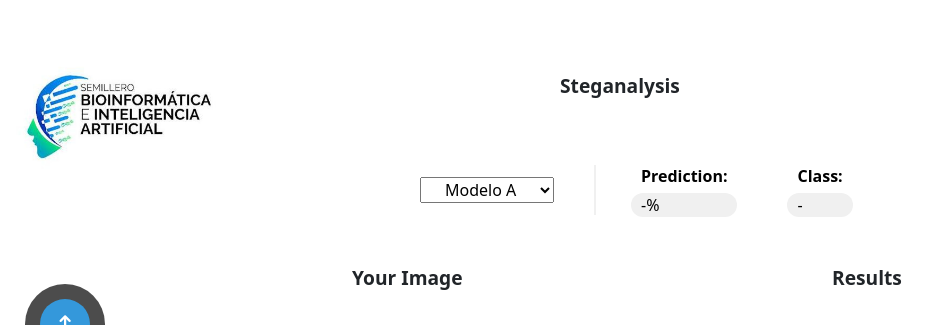
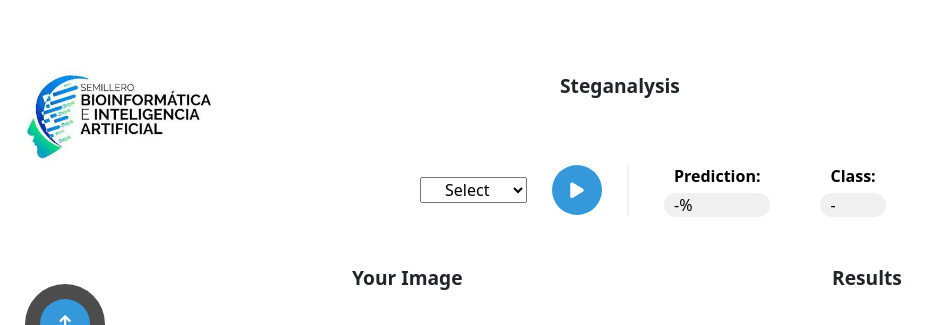
Before and after one commit to catalina-delgado/stego_app, a Django app: template templates/index.html in a window 1280 px wide. Shown: the top 325 px of the page, without its empty margins (0-939 px from the left). Run offline with Django 3.2, Linux system fonts and the light colour scheme; the template is opened without the code that fills it, so the values that code supplies are empty; some libraries are stand-ins or nearby versions.

Commit message:
Update index

```diff
--- a/templates/index.html
+++ b/templates/index.html
@@ -38,7 +38,7 @@
           <div class="row">
             <div class="topbar">
               <select id="modelSelect">
-                  <option value="Modelo A">Modelo A</option>
+                  <option value="">Select</option>
               </select>
               <!-- <div class="console" id="console">
                 <div class="column">
@@ -48,6 +48,8 @@
               </div> -->
               <div class="topbar-button">
                 <div class="loader" id="loader"></div>
+                <button id="playBoton"><i class="fa-solid fa-play"></i></button>
+                <div class="tooltip">Run</div>
               </div>
               <div class="vertical-separator"></div>
               <div class="console" id="console">
```
